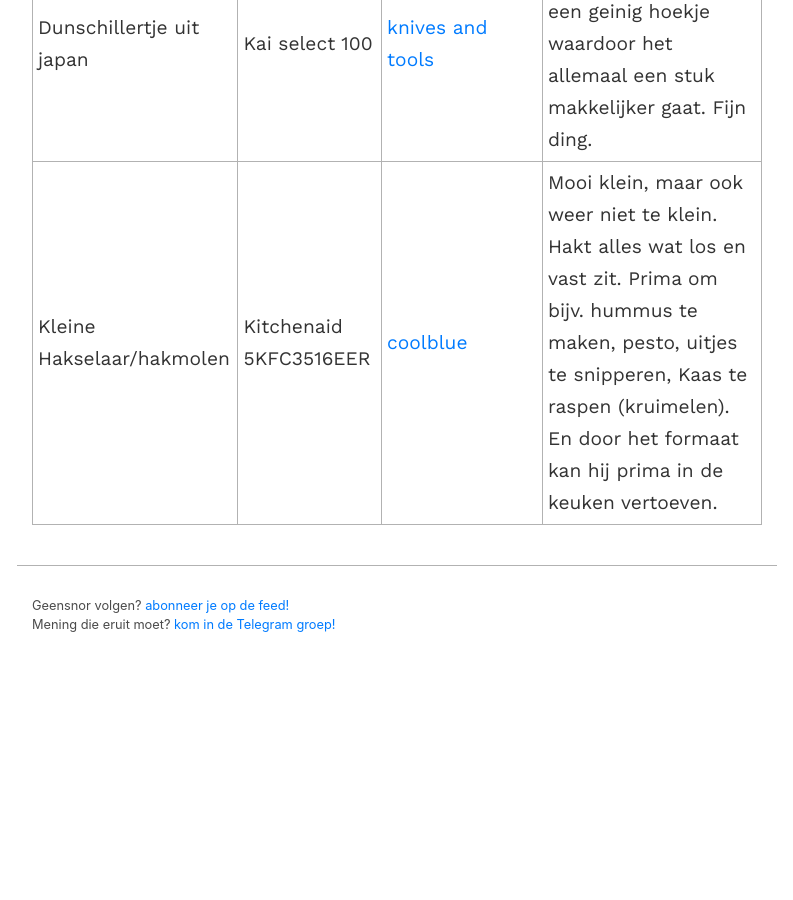
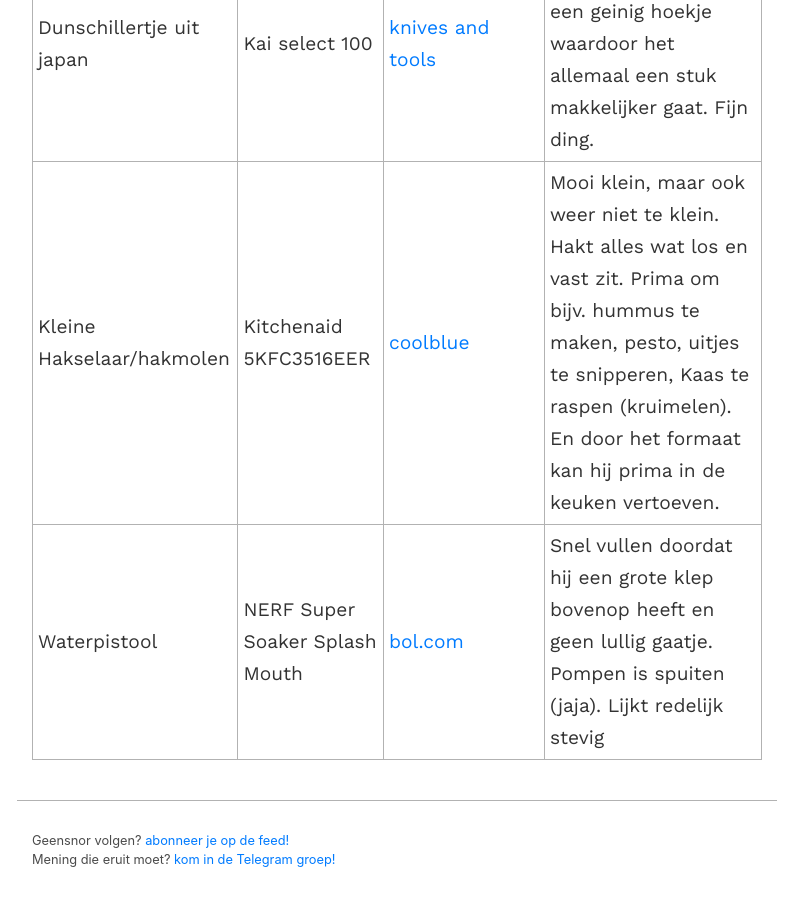
Before and after one commit to geensnor/geensnor.nl, a Jekyll site: the page built from pages/tips.md, in a window 1280 px wide and 900 px high, scrolled down 8370 px. Shown: the whole window, without its empty margins (243-1036 px from the left). Built offline with Jekyll 4.4.1, drawn with Linux system fonts in a browser that asks for light colours; before the commit the page ends 9035 px from its top, so only the background shows below that.

Commit message:
Update tips.md
Waterpistool

```diff
--- a/pages/tips.md
+++ b/pages/tips.md
@@ -96,3 +96,4 @@
 |USB-C Dongle/Hub|Heeft niet echt een naam....|[Ali Express](https://nl.aliexpress.com/item/4001305601600.html?spm=a2g0s.9042311.0.0.2b574c4dqmPTcW)|Hij heeft geen merk, maar het is wel een keurig ding. Stevig gemaakt. Werkt goed. Geen gekkigheid. Deze kun je gerust over laten komen uit 中华人民共和国|
 |Dunschillertje uit japan|Kai select 100|[knives and tools](https://www.knivesandtools.nl/nl/pt/-kai-select-100-dunschiller-t.htm?gclid=CjwKCAiAp4KCBhB6EiwAxRxbpJMBHBrc_6L6YPuxCvgNa1XikZMqPY2MNrh0aRyig6BmRHmaVt66kRoCYXgQAvD_BwE)|Handige dunschiller. Mesje staat net onder een geinig hoekje waardoor het allemaal een stuk makkelijker gaat. Fijn ding.|
 |Kleine Hakselaar/hakmolen|Kitchenaid 5KFC3516EER|[coolblue](https://www.coolblue.nl/product/776564/kitchenaid-5kfc3516eer-keizerrood.html)| Mooi klein, maar ook weer niet te klein. Hakt alles wat los en vast zit. Prima om bijv. hummus te maken, pesto, uitjes te snipperen, Kaas te raspen (kruimelen). En door het formaat kan hij prima in de keuken vertoeven.|
+|Waterpistool|NERF Super Soaker Splash Mouth|[bol.com](https://partner.bol.com/click/click?p=2&t=url&s=1122314&f=TXL&url=https%3A%2F%2Fwww.bol.com%2Fnl%2Fp%2Fnerf-super-soaker-splash-mouth-waterpistool%2F9200000089794928%2F&name=NERF%20Super%20Soaker%20Splash%20Mouth%20-%20Waterpistool)|Snel vullen doordat hij een grote klep bovenop heeft en geen lullig gaatje. Pompen is spuiten (jaja). Lijkt redelijk stevig|
```
